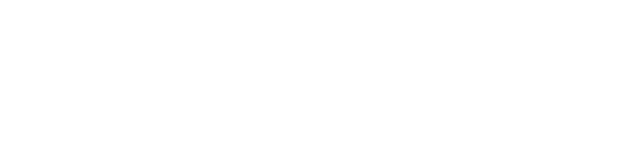
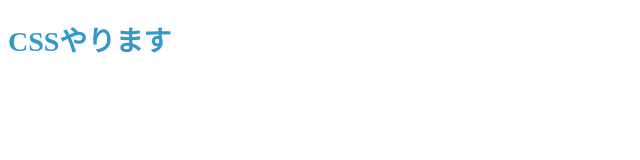
Before and after one commit to nyutorino/2016web1-4, a plain HTML site: page index.html in a window 1280 px wide. Shown: the whole page, without its empty margins (0-640 px from the left). Drawn offline with Linux system fonts and the light colour scheme.

Commit message:
Update index.html

```diff
--- a/index.html
+++ b/index.html
@@ -7,6 +7,7 @@
  </head>
 
   <body>
+  <h1>CSSやります</h1>
 </body>
 
  </html>
```
